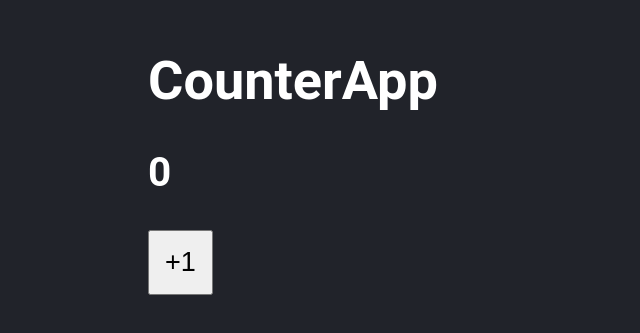
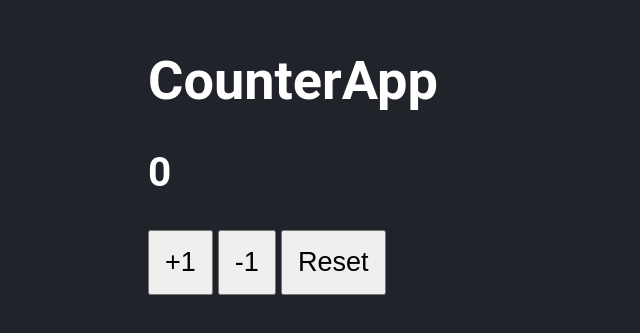
Before and after one commit to diegoxanderdx/curso-react, a React (Vite) app in the folder 03-counter-app-vite/: page / in a window 1280 px wide. Shown: the part 135-468 px from the top of the page, without its empty margins (0-640 px from the left). Built offline with nearby package versions, Linux system fonts and the light colour scheme.

Commit message:
handleSubs y handleReset

```diff
--- a/03-counter-app-vite/src/CounterApp.jsx
+++ b/03-counter-app-vite/src/CounterApp.jsx
@@ -2,24 +2,26 @@
 import { useState } from "react";
 import PropTypes from "prop-types";
 
+//cuando hay un cambio en el estado se vuelve a ejecutar el componente
+
 export const CounterApp = ({ value }) => {
-//usamos el argumento de setCounter para modificar el valor del counter, por convencion para los cambios se usa set
-//el argumento enviado a useState es el valor por defecto del counter
-//podemos iniciar el estado con el valor value que enviamos desde el main.jsx
-  const [ counter, setCounter ] = useState(value);
+  //usamos el argumento de setCounter para modificar el valor del counter, por convencion para los cambios se usa set
+  //el argumento enviado a useState es el valor por defecto del counter
+  //podemos iniciar el estado con el valor value que enviamos desde el main.jsx
+  const [counter, setCounter] = useState(value);
 
-  const handleAdd = () => {
-    setCounter( counter + 1 );
-  };
+  const handleAdd = () => setCounter(counter + 1);
+  const handleSubstract = () => setCounter(counter - 1);
+  const handleReset = () => setCounter(value);
 
   return (
     <>
       <h1>CounterApp</h1>
-      <h2> { counter } </h2>
+      <h2> {counter} </h2>
 
-      <button onClick={ handleAdd }>
-        +1
-      </button>
+      <button onClick={ handleAdd }> +1 </button>
+      <button onClick={ handleSubstract }> -1 </button>
+      <button onClick={ handleReset }> Reset </button>
     </>
   );
 }
--- a/03-counter-app-vite/src/styles.css
+++ b/03-counter-app-vite/src/styles.css
@@ -9,4 +9,5 @@
 button {
     padding: 15px;
     font-size: 1.3rem;
+    margin-right: 5px;
 }
```
